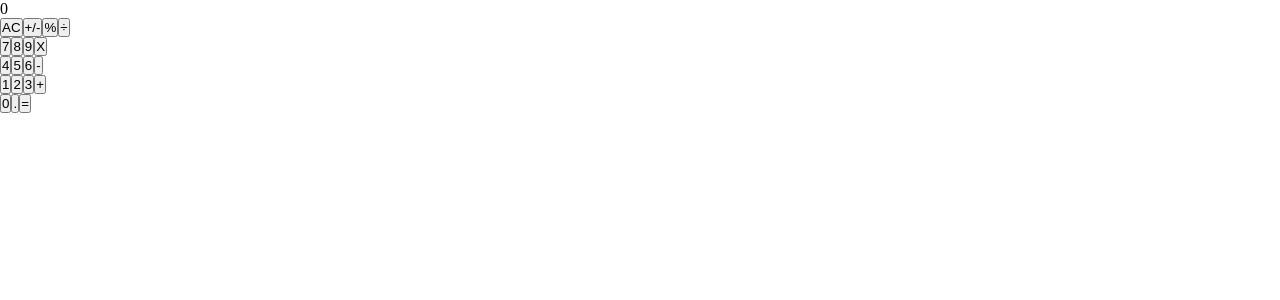
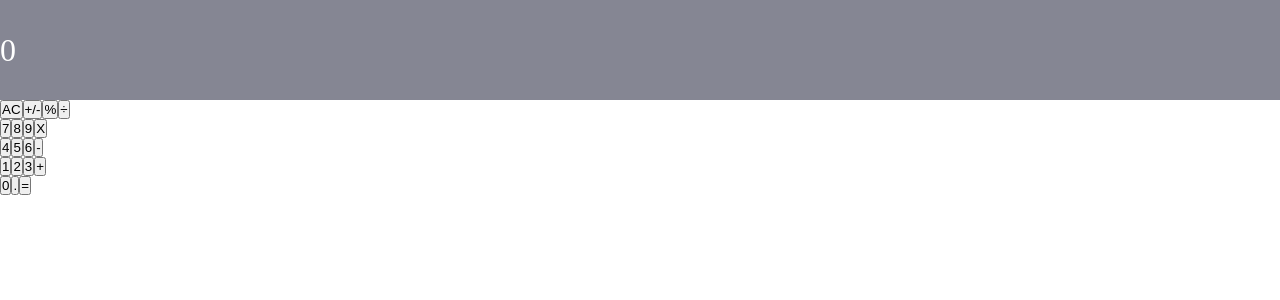
Before and after one commit to kenderb/calculator-react-app, a React (Create React App) app: page / in a window 1280 px wide. Shown: the top 300 px of the page. Built offline with nearby package versions, Linux system fonts and the light colour scheme.

Commit message:
Add the styles.js to the project

```diff
--- a/src/components/App.js
+++ b/src/components/App.js
@@ -2,6 +2,8 @@ import React, { useState } from 'react';
 import Display from './Display';
 import ButtonPanel from './ButtonPanel';
 import calculate from '../logic/calculate';
+
+const containerStyles = 'container';
 
 const App = () => {
   const [total, setTotal] = useState('0');
@@ -27,8 +29,11 @@ const App = () => {
 
   return (
     <>
-      <Display results={operation ? next : total} />
-      <ButtonPanel clickHandler={handleClick} />
+      <div className={containerStyles}>
+
+        <Display results={operation ? next : total} />
+        <ButtonPanel clickHandler={handleClick} />
+      </div>
     </>
   );
 };
--- a/src/components/Display.js
+++ b/src/components/Display.js
@@ -1,7 +1,8 @@
 import PropTypes from 'prop-types';
+import { displayStyles } from './styles';
 
 const Display = ({ results }) => (
-  <div>
+  <div style={displayStyles}>
     {results}
   </div>
 );
--- /dev/null
+++ b/src/components/styles.js
@@ -0,0 +1,14 @@
+const displayStyles = {
+  fontSize: '2rem',
+  display: 'flex',
+  alignItems: 'center',
+  backgroundColor: '#858693',
+  color: 'white',
+  height: '100px',
+};
+
+const calculatorContainer = {
+
+};
+
+export { displayStyles, calculatorContainer };
```
